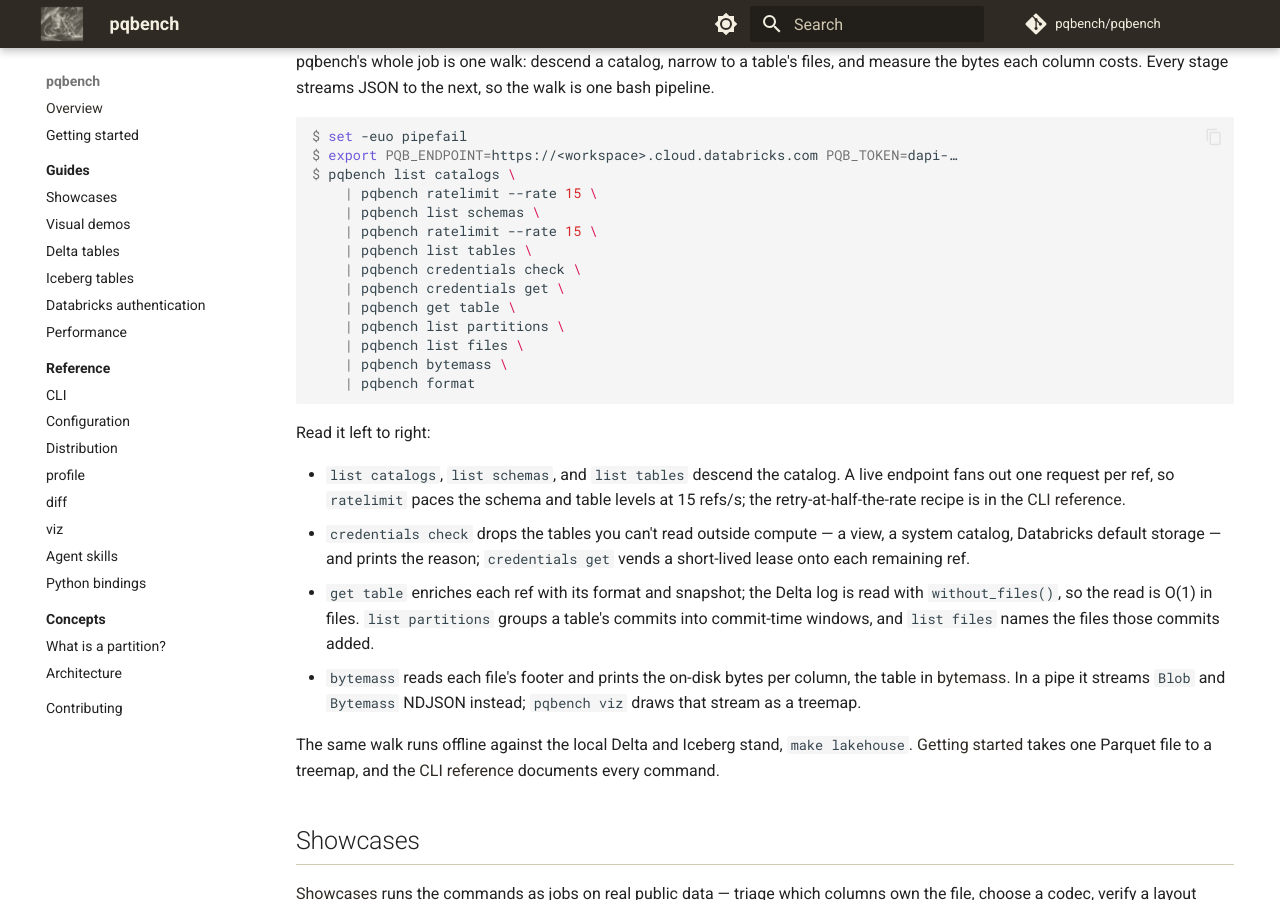
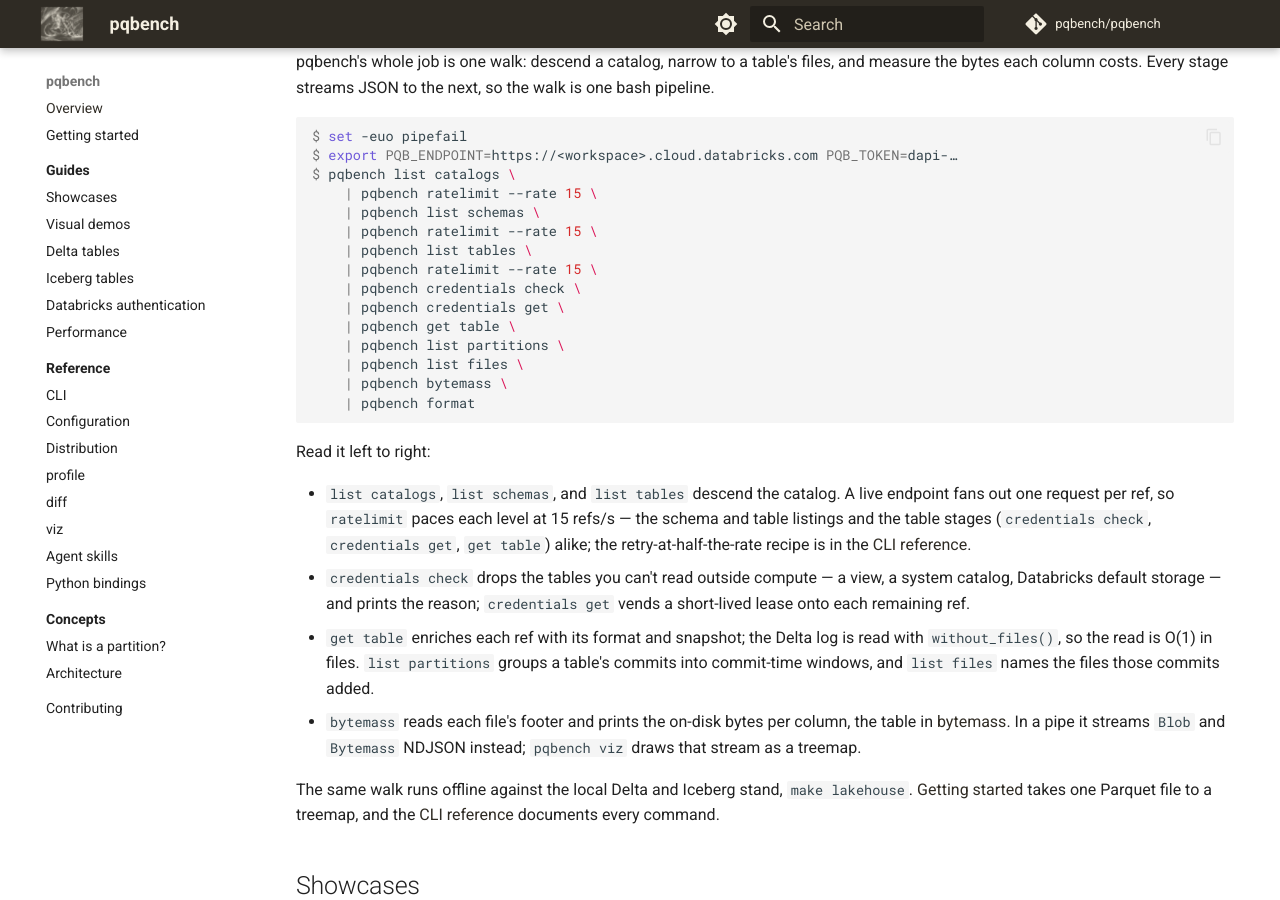
Before and after one commit to pqbench/pqbench, an MkDocs documentation site: the page built from docs/index.md, in a window 1280 px wide and 900 px high, scrolled down 1034 px. Built offline with MkDocs 1.6.1 and Material for MkDocs 9.7.7, drawn with Linux system fonts in a browser that asks for light colours; comment, search, counter and statistics services are not loaded.

Commit message:
docs(walk): pace the table levels too
The refs entering credentials check fan out one catalog request per table
across check, get, and get table, so they take the same ratelimit stage as the
listings. The script keeps its previous pipeline; the docs regain the third
stage.

```diff
--- a/README.md
+++ b/README.md
@@ -42,6 +42,7 @@
     | pqbench list schemas \
     | pqbench ratelimit --rate 15 \
     | pqbench list tables \
+    | pqbench ratelimit --rate 15 \
     | pqbench credentials check \
     | pqbench credentials get \
     | pqbench get table \
@@ -54,9 +55,10 @@
 Read it left to right:
 
 - `list catalogs`, `list schemas`, and `list tables` descend the catalog. A
-  live endpoint fans out one request per ref, so `ratelimit` paces the schema
-  and table levels at 15 refs/s; the retry-at-half-the-rate recipe is in the
-  [CLI reference](https://pqbench.github.io/pqbench/cli/).
+  live endpoint fans out one request per ref, so `ratelimit` paces each level at
+  15 refs/s — the schema and table listings and the table stages (`credentials
+  check`, `credentials get`, `get table`) alike; the retry-at-half-the-rate
+  recipe is in the [CLI reference](https://pqbench.github.io/pqbench/cli/).
 - `credentials check` drops the tables you can't read outside compute — a view,
   a system catalog, Databricks default storage — and prints the reason;
   `credentials get` vends a short-lived lease onto each remaining ref.
```
Also changed, not shown: docs/performance.md (+1 -0 lines), 2 other files.
